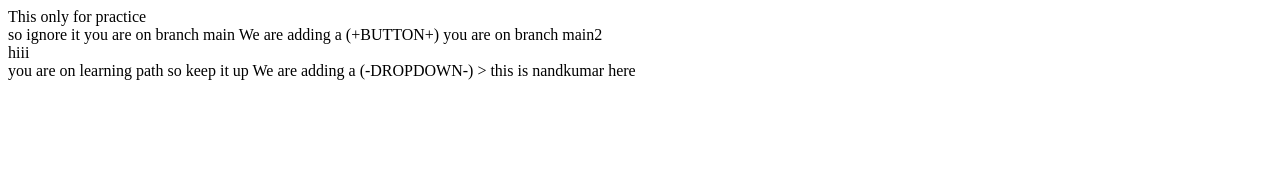
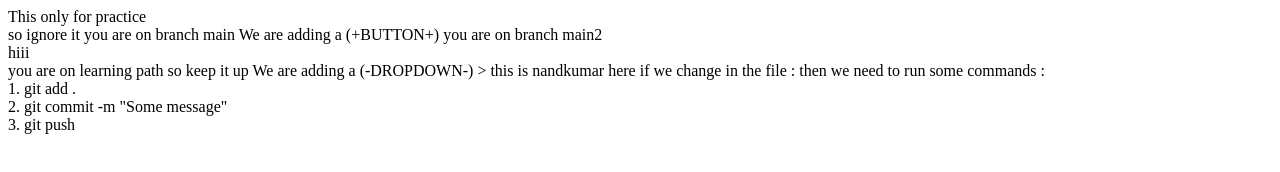
Before and after one commit to Bhosale4561/Git-Practise, a plain HTML site: page index.html in a window 1280 px wide. Drawn offline with Linux system fonts and the light colour scheme.

Commit message:
Here is some practise

```diff
--- a/index.html
+++ b/index.html
@@ -18,3 +18,12 @@
 >
 </pr>
 <pr>this is nandkumar here</pr>
+<pr> if we change in the file :
+    then we need to run some commands :
+    <br>
+    1. git add .
+    <br>
+    2. git commit -m "Some message"
+    <br>
+    3. git push
+</pr>
```
